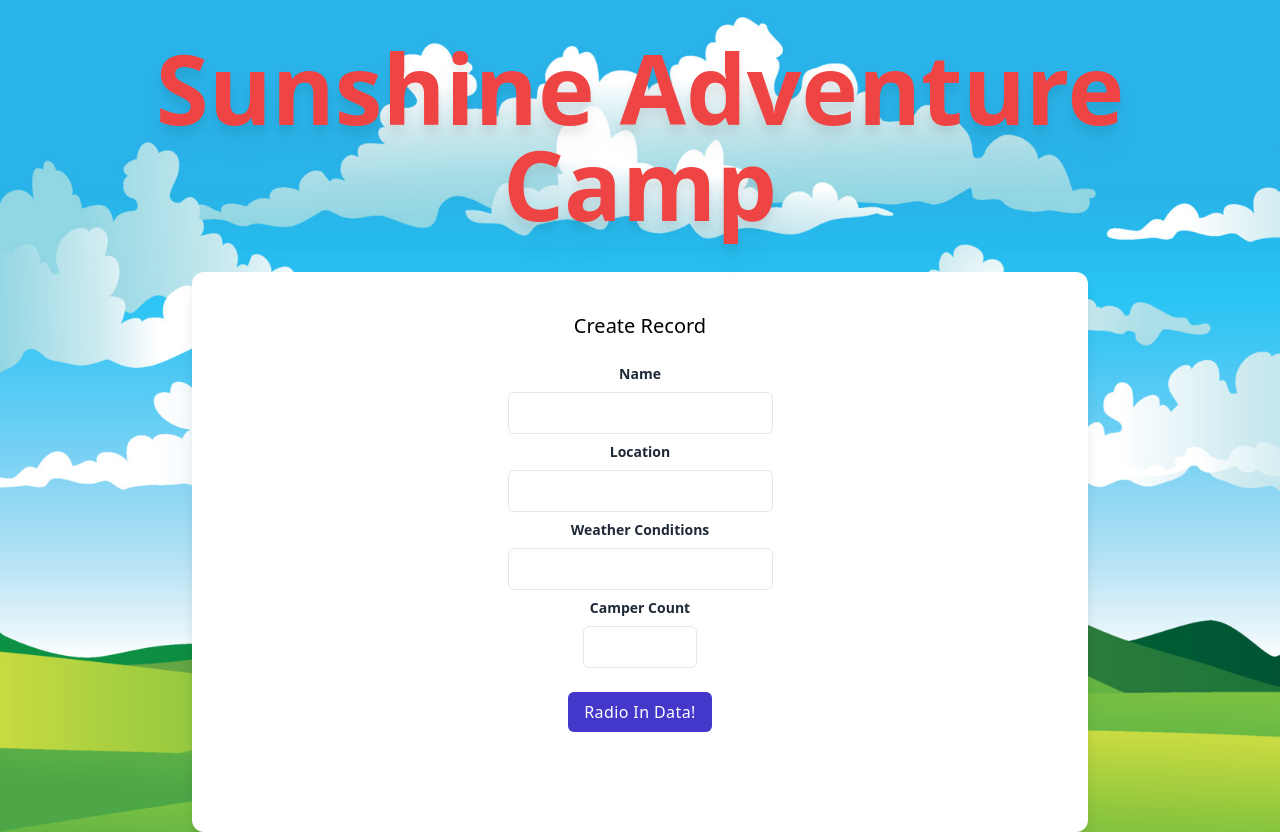
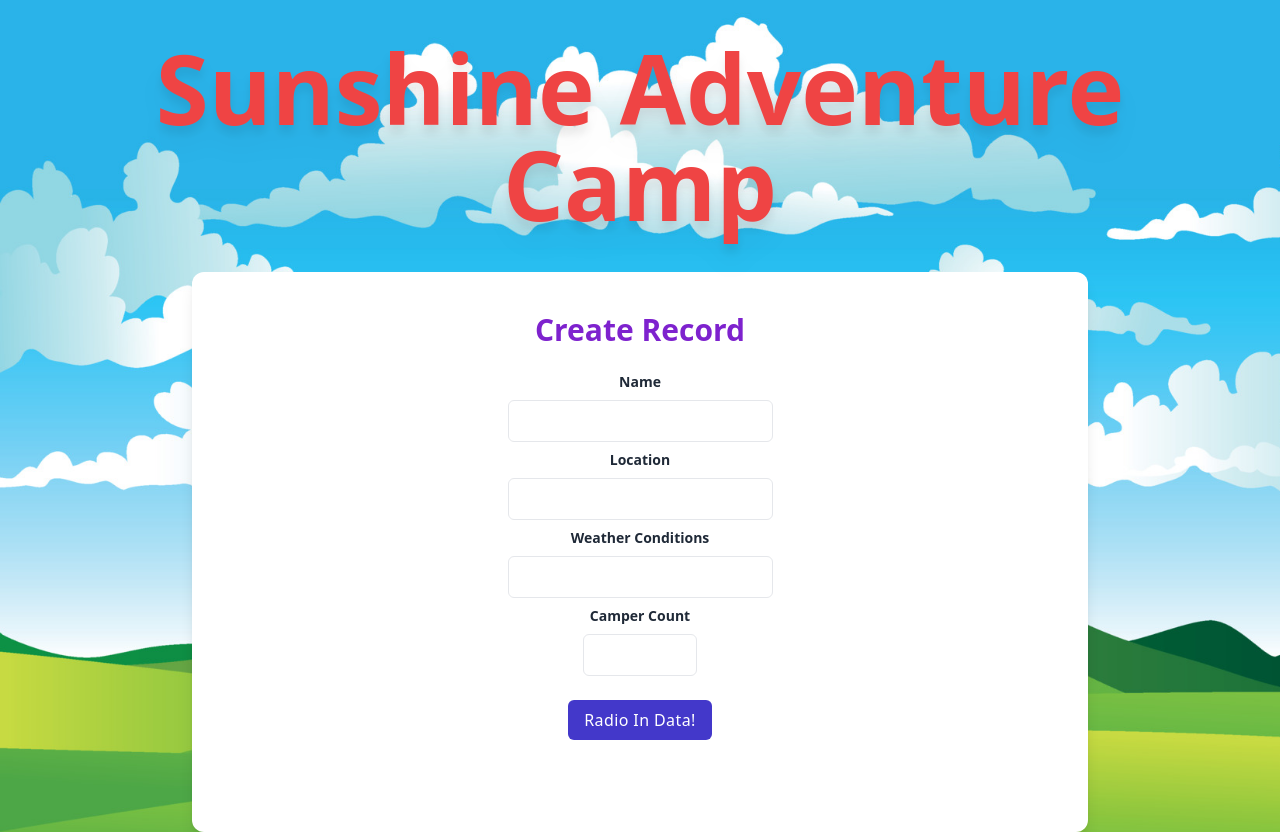
Before and after one commit to st22209/Sunshine-Adventure-Camp, a React (Vite) app in the folder app/: page /radio-in in a window 1280 px wide. Built offline with nearby package versions, Linux system fonts and the light colour scheme.

Commit message:
feat: add input validation checks and redirect to home on new record creation

```diff
--- a/app/src/components/create.tsx
+++ b/app/src/components/create.tsx
@@ -33,6 +33,7 @@ const Create = () => {
 				throw new Error();
 			}
 			alert("Record Created Successfuly!");
+			window.location.href = '/';
 		} catch {
 			alert(
 				"An unexpected error occured while trying to create a record please try again later"
@@ -46,7 +47,7 @@ const Create = () => {
 				Sunshine Adventure Camp
 			</h1>
 			<div className="bg-white w-[70%] h-[35rem] rounded-xl shadow-lg">
-				<h1 className="mt-10 text-xl">Create Record</h1>
+				<h1 className="mt-10 text-3xl font-bold text-purple-700">Create Record</h1>
 				<form className="mt-6" onSubmit={handleSubmit}>
 					<div className="mb-2">
 						<label className="block text-sm font-semibold text-gray-800">
@@ -55,6 +56,8 @@ const Create = () => {
 						<input
 							className="px-4 py-2 mt-2 text-indigo-700 bg-white border rounded-md focus:border-indigo-400 focus:ring-indigo-300 focus:outline-none focus:ring focus:ring-opacity-40"
 							value={name}
+							minLength={3}
+							required
 							onChange={(e) => setName(e.target.value)}
 						/>
 					</div>
@@ -65,6 +68,8 @@ const Create = () => {
 						<input
 							className="px-4 py-2 mt-2 text-indigo-700 bg-white border rounded-md focus:border-indigo-400 focus:ring-indigo-300 focus:outline-none focus:ring focus:ring-opacity-40"
 							value={location}
+							minLength={3}
+							required
 							onChange={(e) => setLocation(e.target.value)}
 						/>
 					</div>
@@ -75,7 +80,9 @@ const Create = () => {
 						<input
 							className="px-4 py-2 mt-2 text-indigo-700 bg-white border rounded-md focus:border-indigo-400 focus:ring-indigo-300 focus:outline-none focus:ring focus:ring-opacity-40"
 							value={weather}
+							minLength={3}
 							onChange={(e) => setWeather(e.target.value)}
+							required
 						/>
 					</div>
 					<div className="mb-2">
@@ -89,6 +96,7 @@ const Create = () => {
 							type="number"
 							min={5}
 							max={10}
+							required
 						/>
 					</div>
 
```
